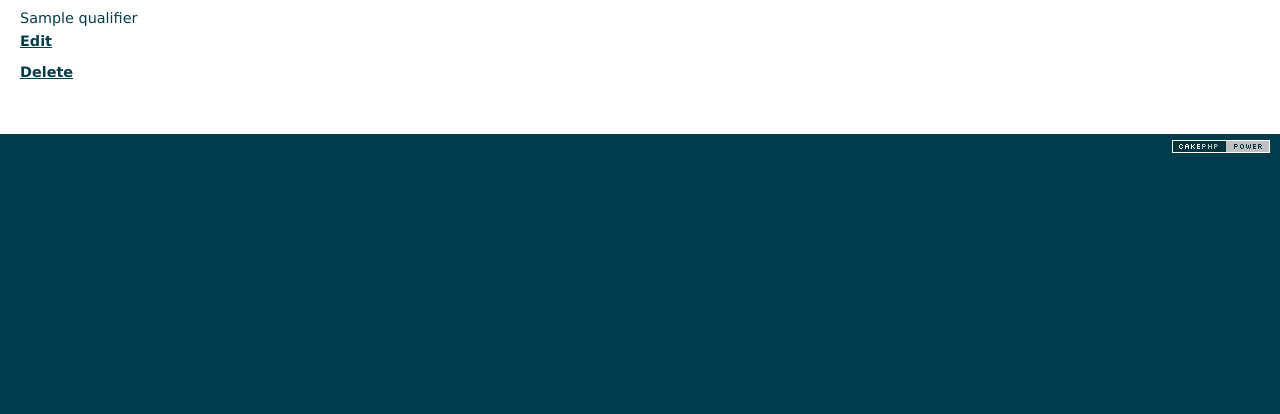
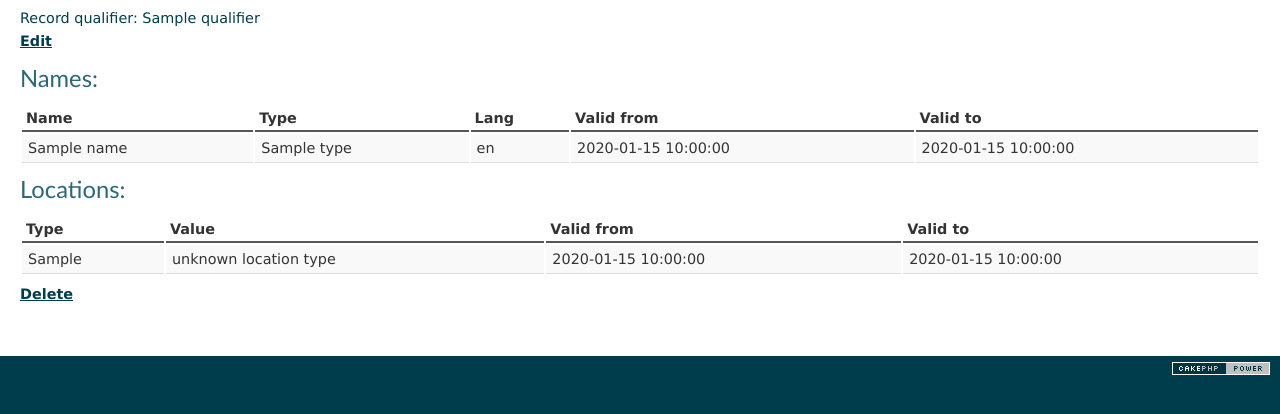
Before and after one commit to xVir/www, a CakePHP app: the page made by app/View/Records/view.ctp in a window 1280 px wide. Shown: the part 47-461 px from the top of the page. Run offline with PHP 8.4 and a stand-in for CakePHP, Linux system fonts and the light colour scheme; the template is opened without the code that fills it: most values are stand-ins (such as "Sample title", 1, 10 or a date in 2020); data that the repository does not hold is empty; some libraries are stand-ins or nearby versions.

Commit message:
change record view, add tables for location and names

```diff
--- a/app/Controller/RecordsController.php
+++ b/app/Controller/RecordsController.php
@@ -8,8 +8,9 @@ class RecordsController extends AppController{
 	}
 
 	public function view($qualifier = null) {
-		$this->Record->qualifier = $qualifier;
-		$this->set('record', $this->Record->read());
+		//debug($this->Record->read(null,$qualifier));
+
+		$this->set('record', $this->Record->read(null, $qualifier));
 	}
 
 	public function add() {
--- a/app/Model/Record.php
+++ b/app/Model/Record.php
@@ -2,6 +2,7 @@
 class Record extends AppModel{
 	public $useTable = 'record';
 	public $primaryKey = 'qualifier';
+	public $recursive = 2;
 
 	public $hasMany = array(
 			'Name' => array(
--- a/app/View/Records/view.ctp
+++ b/app/View/Records/view.ctp
@@ -1,6 +1,67 @@
-<h1><?php echo h($record['Record']['qualifier']); ?></h1>
+<h1>Record qualifier: <?php echo h($record['Record']['qualifier']); ?></h1>
 <p><?php echo $this->Html->link('Edit', array('action'=>'edit', $record['Record']['qualifier'])) ?>
 </p>
+
+<?php if(!is_null($record['Name'])) { ?>
+<h3>Names:</h3>
+<table>
+    <tr>
+        <th>Name</th>
+        <th>Type</th>
+        <th>Lang</th>
+        <th>Valid from</th>
+        <th>Valid to</th>
+    </tr>
+
+
+    <?php foreach ($record['Name'] as $name): ?>
+    <tr>
+    	<td><?php echo $name['name'] ?></td>
+    	<td><?php echo $name['type'] ?></td>
+    	<td><?php echo $name['lang'] ?></td>
+    	<td><?php echo $name['BeginDocument']['document_date'] ?></td>
+    	<td><?php echo $name['EndDocument']['document_date'] ?></td>
+    </tr>
+    <?php endforeach; ?>
+    <?php unset($name); ?>
+
+</table>
+<?php } ?>
+
+<?php if (!is_null($record['Location'])) { ?>
+<h3>Locations:</h3>
+<table>
+	<tr>
+		<th>Type</th>
+		<th>Value</th>
+		<th>Valid from</th>
+		<th>Valid to</th>
+	</tr>
+
+	<?php foreach ($record['Location'] as $loc): ?>
+	<tr>
+		<td><?php echo $loc['location_type'] ?></td>
+		<td>
+			<?php
+				switch ($loc['location_type']) {
+					case 'point':
+						echo $loc['location_point'];
+						break;
+
+					default:
+						echo 'unknown location type';
+						break;
+				}
+			?>
+		</td>
+		<td><?php echo $loc['BeginDocument']['document_date'] ?></td>
+		<td><?php echo $loc['EndDocument']['document_date'] ?></td>
+	</tr>
+	<?php endforeach; ?>
+	<?php unset($loc); ?>
+</table>
+<?php } ?>
+
 <p>
 	<?php echo $this->Form->postLink(
                 'Delete',
```
